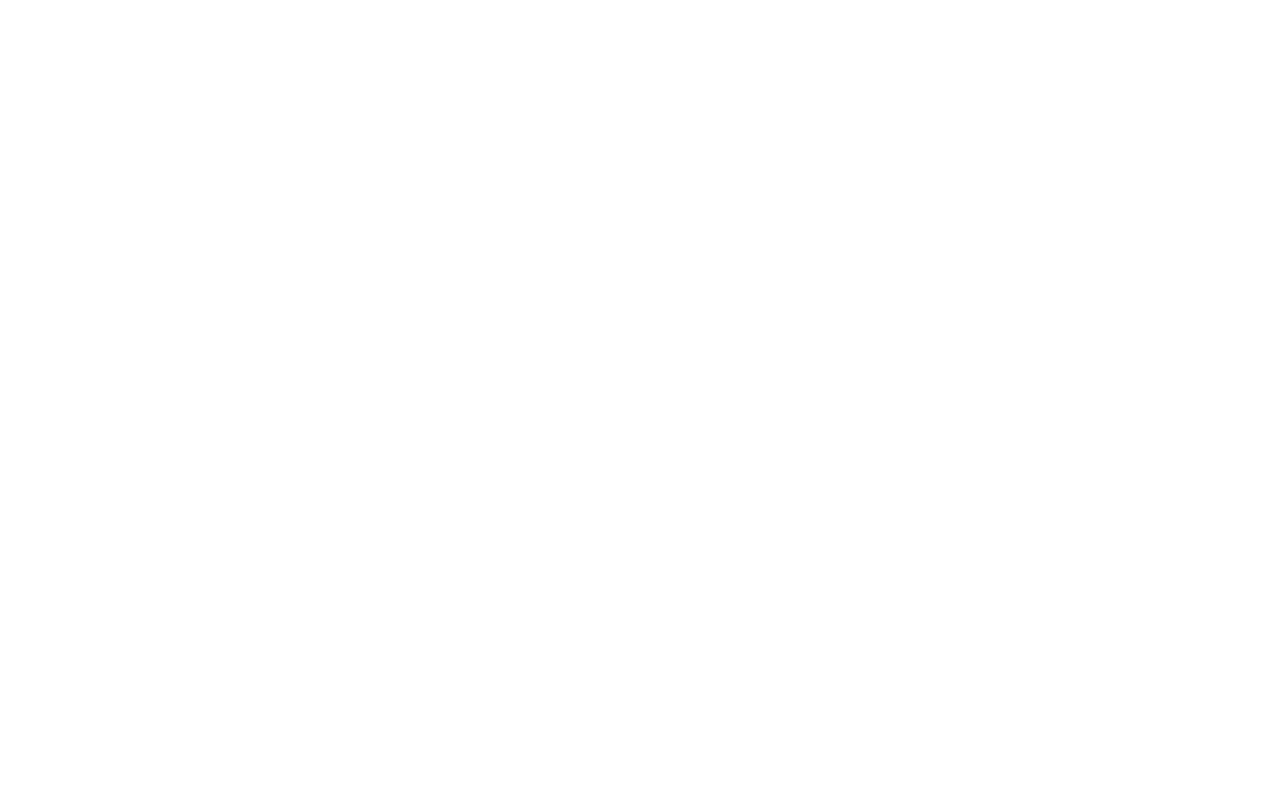
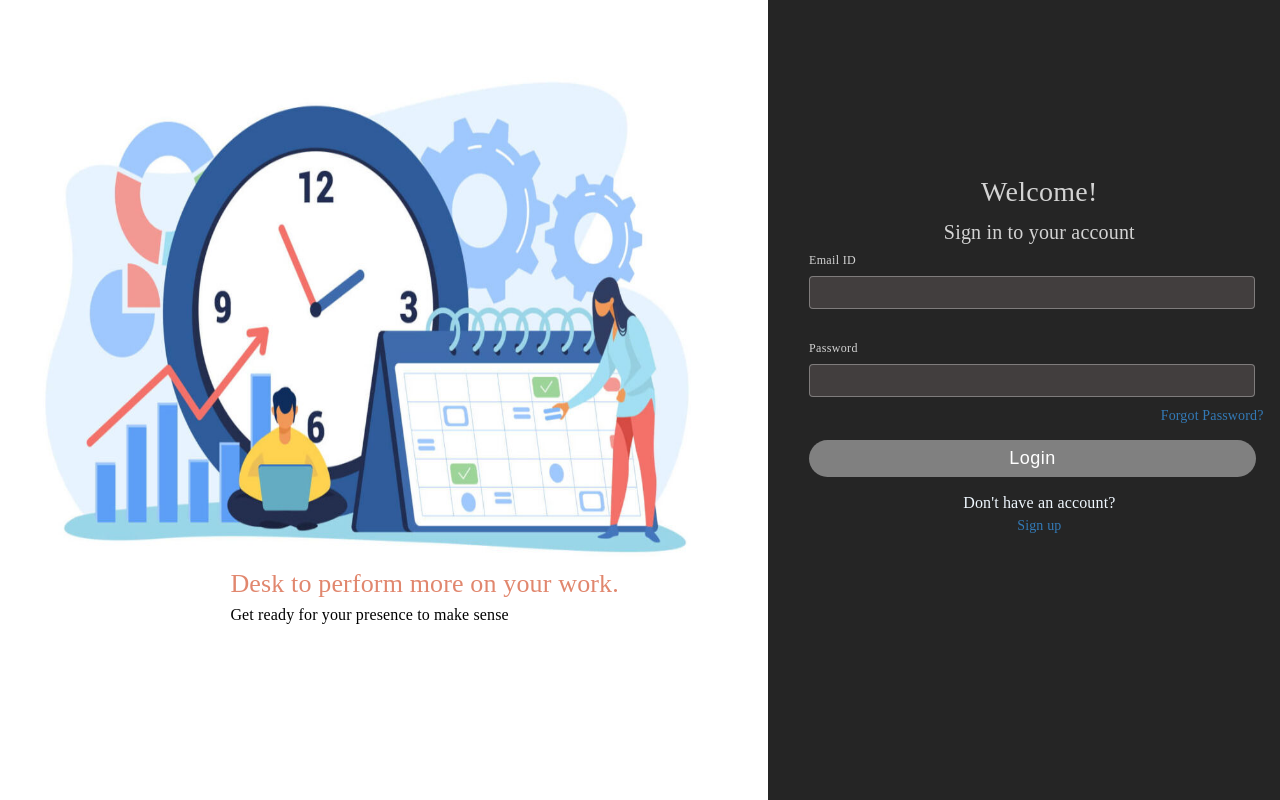
Before and after one commit to Shashidhar-Amarannavar/ReactJS, a React (Create React App) app in the folder my-app/: page / in a window 1280 px wide. Built offline with nearby package versions, Linux system fonts and the light colour scheme.

Commit message:
Added login screen

```diff
--- a/my-app/src/App.css
+++ b/my-app/src/App.css
@@ -0,0 +1,159 @@
+.Card-size1 {
+  width: 60%;
+}
+
+.Card-size2 {
+  width: 40%;
+  background-color: rgb(37, 37, 37);
+}
+
+.Image-size {
+  margin-top: 10%;
+  margin-left: 5%;
+  width: 85%;
+  height: 60%;
+}
+
+.pargrap1 {
+  color: rgb(225, 135, 110);
+  font-size: 26px;
+  margin: 0%;
+  font-weight: normal;
+  font-style: normal;
+  line-height: 1.5;
+}
+
+.pargrap2 {
+  font-weight: 400;
+  letter-spacing: 0.00938em;
+  font-size: 1rem;
+  margin: 0%;
+  line-height: 1.5;
+}
+
+.pargrap3 {
+  color: aliceblue;
+  font-weight: 400;
+  letter-spacing: 0.00938em;
+  font-size: 1rem;
+  margin: 0%;
+  line-height: 1.5;
+}
+
+.signIn-link {
+  font-weight: 400;
+  letter-spacing: 0.00938em;
+  font-size: 0.9rem;
+  margin: 0%;
+  line-height: 1.5;
+  text-decoration: none;
+  font-size: 14px;
+  color: rgb(51, 122, 183);
+}
+
+.Login-header {
+  display: flex;
+  flex-direction: column;
+  align-items: center;
+}
+
+.welcome-text {
+  margin: 0px;
+  font-weight: 400;
+  line-height: 1.5;
+  letter-spacing: 0.00938em;
+  font-size: 28px;
+  color: rgb(211, 211, 211);
+}
+
+.signIn-text {
+  margin: 4px 0px 0px;
+  font-weight: 400;
+  line-height: 1.5;
+  letter-spacing: 0.00938em;
+  font-size: 20px;
+  color: rgb(211, 211, 211);
+}
+
+.login-form {
+  display: flex;
+  justify-content: center;
+  align-items: center;
+  flex-direction: column;
+  margin-left: 8%;
+  width: 90%;
+  height: 50%;
+  margin-top: 30%;
+}
+
+.label-text {
+  color: rgb(211, 211, 211);
+  font-size: 12px;
+  letter-spacing: 0.02957em;
+}
+
+.input-fields {
+  border: 1px solid rgba(255, 255, 255, 0.322);
+  border-radius: 4px;
+  margin-bottom: 4px;
+  height: 25px;
+  width: 95%;
+  color: white;
+  background-color: rgba(78, 73, 73, 0.719);
+  padding: 3px;
+  font-size: 14px;
+  margin-top: 1%;
+}
+
+.forgot-text {
+  margin: 0% 0% 0% 75%;
+  text-decoration: none;
+  font-size: 14px;
+  color: rgb(51, 122, 183);
+  min-width: auto;
+}
+
+.error-text {
+  color: rgba(255, 0, 0, 0.753);
+  font-size: 14px;
+  line-height: 16px;
+  letter-spacing: 0.03333em;
+}
+
+.button-grey {
+  display: inline-flex;
+  align-items: center;
+  justify-content: center;
+  cursor: pointer;
+  line-height: 1.75;
+  letter-spacing: 0.02857em;
+  min-width: 64px;
+  padding: 3px 16px;
+  width: 97%;
+  margin: 3% 5% 3% 2%;
+  color: rgb(255, 255, 255);
+  border: none;
+  outline: none;
+  font-size: 18px;
+  border-radius: 40px;
+  background-color: grey;
+}
+
+.login-button {
+  display: inline-flex;
+  align-items: center;
+  justify-content: center;
+  cursor: pointer;
+  line-height: 1.75;
+  letter-spacing: 0.02857em;
+  min-width: 64px;
+  padding: 3px 16px;
+  width: 97%;
+  margin: 3% 5% 3% 2%;
+  color: rgb(255, 255, 255);
+  border: none;
+  outline: none;
+  font-size: 18px;
+  border-radius: 40px;
+  background-color: rgb(255, 93, 59);
+}
--- a/my-app/src/App.js
+++ b/my-app/src/App.js
@@ -1,8 +1,10 @@
 import './App.css';
+import Card from './Components/Login';
 
 function App() {
   return (
-    <div >
+    <div>
+      <Card />
     </div>
   );
 }
--- /dev/null
+++ b/my-app/src/Components/Login.jsx
@@ -0,0 +1,124 @@
+import React, { useState } from "react";
+import Images from "../Images/Employee-Time-Tracking-1400-1024x557.jpg";
+
+const emailRegex = /^[a-zA-Z0-9._%+-]+@[a-zA-Z0-9.-]+\.[a-zA-Z]{2,}$/;
+const passwordRegex =
+  /^(?=.*[a-z])(?=.*[A-Z])(?=.*\d)(?=.*[@$!%*?&#])[A-Za-z\d@$!%*?&#]{8,}$/;
+
+function Login() {
+  const [cred, setCred] = useState({ emailId: "", password: "" });
+  const [errored, setErrored] = useState({
+    emailError: "",
+    passwordError: ""
+  });
+
+  const displayData = (e) => {
+    e.preventDefault();
+    if (!emailRegex.test(cred.emailId)) {
+      setErrored((errored) => ({
+        ...errored,
+        emailError: "Please enter a valid email address"
+      }));
+    } else {
+      setErrored({
+        ...errored,
+        emailError: ""
+      });
+    }
+
+    if (!passwordRegex.test(cred.password)) {
+      setErrored((errored) => ({
+        ...errored,
+        passwordError: "Please enter a valid password"
+      }));
+    } else {
+      setErrored({
+        ...errored,
+        passwordError: ""
+      });
+    }
+  };
+
+  return (
+    <div style={{ display: "flex", height: "100vh" }}>
+      <div className="Card-size1">
+        <img src={Images} alt="No-Image" className="Image-size" />
+        <div style={{ marginLeft: "30%" }}>
+          <p className="pargrap1">Desk to perform more on your work.</p>
+          <p className="pargrap2">Get ready for your presence to make sense</p>
+        </div>
+      </div>
+      <div className="Card-size2">
+        <div className="login-form">
+          <div className="Login-header">
+            <p className="welcome-text">Welcome!</p>
+            <p className="signIn-text">Sign in to your account</p>
+          </div>
+          <div style={{ width: "100%" }}>
+            <label className="label-text">Email ID</label>
+            <div>
+              <input
+                type="text"
+                className="input-fields"
+                value={cred.emailId}
+                onChange={(e) => {
+                  setCred({ ...cred, emailId: e.target.value });
+                }}
+              />
+              <div style={{ height: "4px" }}>
+                {errored.emailError && (
+                  <span className="error-text">{errored.emailError}</span>
+                )}
+              </div>
+            </div>
+          </div>
+          <div style={{ width: "100%", marginTop: "4%" }}>
+            <label className="label-text">Password</label>
+            <div>
+              <input
+                type="text"
+                className="input-fields"
+                value={cred.password}
+                onChange={(e) => {
+                  setCred({ ...cred, password: e.target.value });
+                }}
+              />
+              <div style={{ height: "4px" }}>
+                {errored.passwordError && (
+                  <span className="error-text">{errored.passwordError}</span>
+                )}
+              </div>
+            </div>
+          </div>
+          <a
+            className="forgot-text"
+            href="https://github.com/Shashidhar-Amarannavar/SeleniumWithCucumber"
+          >
+            Forgot Password?
+          </a>
+          <button
+            className={
+              !(cred.emailId && cred.password) ? "button-grey" : "login-button"
+            }
+            type="submit"
+            disabled={!(cred.emailId && cred.password)}
+            onClick={displayData}
+          >
+            Login
+          </button>
+          <div>
+            <p className="pargrap3">Don't have an account?</p>
+          </div>
+          <a
+            className="signIn-link"
+            href="https://github.com/Shashidhar-Amarannavar/SeleniumWithCucumber"
+          >
+            Sign up
+          </a>
+        </div>
+      </div>
+    </div>
+  );
+}
+
+export default Login;
--- a/my-app/src/index.css
+++ b/my-app/src/index.css
@@ -1,3 +1,7 @@
 body {
-  margin: 0;
+  margin: 0%;
+  font-weight: 400;
+  font-size: 1rem;
+  line-height: 1.5;
+  letter-spacing: 0.00938em;
 }
```
Also changed, not shown: my-app/src/Images/Employee-Time-Tracking-1400-1024x557.jpg (added), my-app/src/Images/schedule-400x400.png (added).
